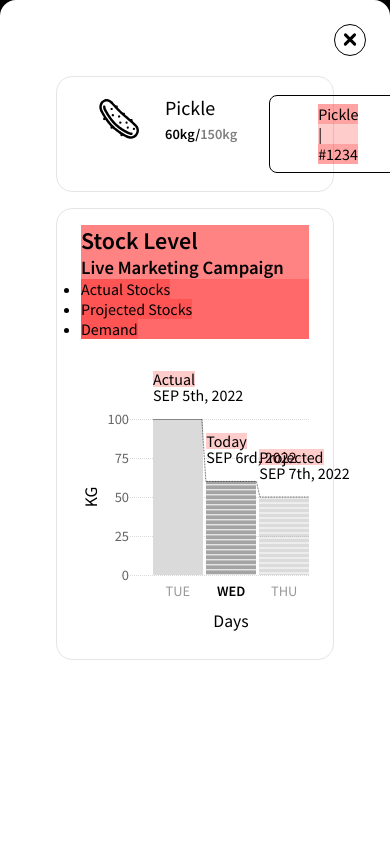
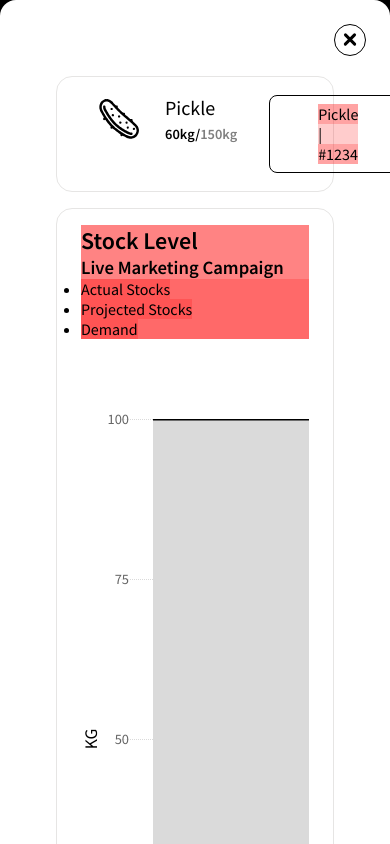
Before and after one commit to LL782/intelmatix, a Next.js app: page /stock-level/example in a window 390 px wide. Shown: the top 844 px of the page. Built offline with nearby package versions, Linux system fonts and the light colour scheme.

Commit message:
Apply min-width for chart on small screens

```diff
--- a/src/components/ChartBody.tsx
+++ b/src/components/ChartBody.tsx
@@ -24,9 +24,11 @@ export const ChartBody = () => {
   return (
     <div className={styles.chartBody} style={customStyle}>
       <ChartYAxis />
-      <div className={styles.chartArea}>
-        <ChartBars />
-        <ChartLines />
+      <div className={styles.window}>
+        <div className={styles.chartArea}>
+          <ChartBars />
+          <ChartLines />
+        </div>
       </div>
       <ChartXAxisLegend />
     </div>
--- a/src/styles/ChartBody.module.css
+++ b/src/styles/ChartBody.module.css
@@ -3,11 +3,18 @@
   position: relative;
 }
 
+.window {
+  overflow: scroll hidden;
+}
+
 .chartArea {
+  --min-width: 640px;
   position: relative;
   margin-left: var(--y-axis-total-space);
   height: 0;
   padding-top: calc(
     calc(var(--widthToHeightRatio) * 100%) - var(--y-axis-total-space)
   );
+  min-width: var(--min-width);
+  min-height: calc(var(--min-width) * var(--widthToHeightRatio));
 }
```
